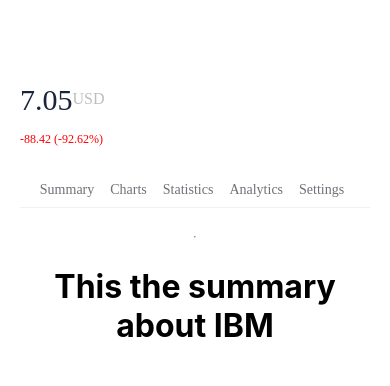
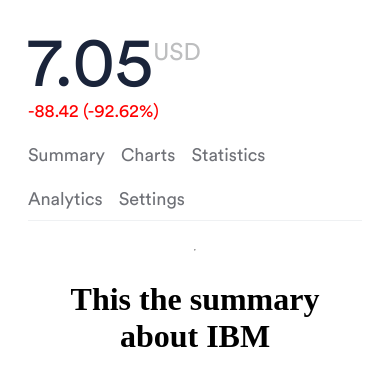
Before and after one commit to upendra0827/Stock-Market-Chart, a React (Create React App) app: page / in a window 390 px wide. Shown: the top 386 px of the page. Built offline with nearby package versions, Linux system fonts and the light colour scheme.

Commit message:
modified css

```diff
--- a/src/App.css
+++ b/src/App.css
@@ -3,12 +3,13 @@
   display: flex;
   flex-direction: column;
   align-items: center;
+  padding: 60px;
 }
 
 .charts__container {
-  margin-top: 100px;
+  /* margin-top: 100px; */
   width: 100%;
-  max-width: 1000px;
+  /* max-width: 1000px; */
   display: flex;
   flex-direction: column;
   padding: 0 20px;
@@ -24,21 +25,28 @@
 }
 
 .current-price {
-  font-family: Circular Std;
   font-size: 70px;
-  font-weight: 400;
-  line-height: 88.56px;
+  /* font-weight: 400; */
+  line-height: 72px;
   text-align: left;
   color: #1A243A;
+  font-family: Circular Std;
 }
 
 .currency {
-  font-family: Circular Std;
   font-size: 24px;
   font-weight: 400;
+  line-height: 30.36px;
   text-align: left;
+  text-underline-position: from-font;
+  text-decoration-skip-ink: none;
+  font-family: Circular Std;
+  /* font-family: Circular Std;
+  font-size: 24px;
+  font-weight: 400;
+  text-align: left; */
   color: #BDBEBF;
-  padding-top: 20px;
+  padding-top: 10px;
 }
 
 .percentage-change {
@@ -55,7 +63,7 @@
 }
 
 .positive {
-  color: green;
+  color: #67BF6B;
 }
 
 .charts__container__sections {
@@ -82,7 +90,8 @@
 }
 
 .active-section {
-  border-bottom: 4px solid #4B40EE !important;
+  border-bottom: 3px solid #4B40EE !important;
+  color: #1A243A !important;
 }
 
 .charts__container__intervals {
@@ -125,13 +134,13 @@
 
 .chart {
   width: 100%;
-  max-width: 1000px;
+  /* max-width: 1000px; */
   margin: 0 auto;
 }
 
 .fullscreen-chart {
-  width: 1200px !important;
-  height: 700px !important;
+  /* width: 1200px !important; */
+  height: 100% !important;
 }
 
 .statistics {
@@ -144,7 +153,7 @@
   color: white;
 }
 
-@media (max-width: 768px) {
+/* @media (max-width: 768px) {
   .App {
     padding: 20px;
   }
@@ -205,7 +214,7 @@
     font-size: 12px;
     padding: 8px;
   }
-}
+} */
 
 .chart-chart__container {
   display: flex;
@@ -220,7 +229,11 @@
 }
 
 @media (max-width: 480px) {
-  .current-price {
+
+  .App {
+    padding: 20px;
+  }
+  /* .current-price {
     font-size: 30px;
     line-height: 40px;
   }
@@ -233,7 +246,7 @@
   .percentage-change {
     font-size: 12px;
     line-height: 18px;
-  }
+  } */
 
   .charts__container__sections {
     flex-direction: row;
@@ -241,10 +254,10 @@
     gap: 10px;
   }
 
-  .charts__container__sections>button {
+  /* .charts__container__sections>button {
     font-size: 14px;
     padding-bottom: 5px;
-  }
+  } */
 
   .charts__container__intervals {
     flex-direction: column;
@@ -256,7 +269,7 @@
     display: none;
   }
 
-  .charts__container__intervals button {
+  /* .charts__container__intervals button {
     width: 40px;
     height: 28px;
     font-size: 14px;
@@ -265,12 +278,12 @@
   .arrow_box {
     font-size: 10px;
     padding: 5px;
-  }
+  } */
 }
 
 
 .fullscreen {
-  width: 900px;
+  /* width: 900px; */
   display: flex;
   justify-content: center;
   align-items: center;
--- a/src/components/LineChart/LineChart.js
+++ b/src/components/LineChart/LineChart.js
@@ -27,6 +27,7 @@
         { value: '3d', isSelected: true },
         { value: '1w', isSelected: false },
         { value: '1m', isSelected: false },
+        { value: '6m', isSelected: false },
         { value: '1y', isSelected: false },
         { value: 'max', isSelected: true },
     ];
@@ -132,7 +133,7 @@
         return () => {
             chart.remove();
         };
-    // eslint-disable-next-line react-hooks/exhaustive-deps
+        // eslint-disable-next-line react-hooks/exhaustive-deps
     }, [stockData]);
 
     const handleFullScreen = () => {
--- a/src/components/LineChart/index.js
+++ b/src/components/LineChart/index.js
@@ -39,7 +39,7 @@
 
     return (
         <div className="charts__container">
-            {loading && <div style={{ height: '111px', display: 'flex' }}>
+            {loading && <div style={{ height: '94px', display: 'flex' }}>
                 <img src={Loading2Icon} alt="Loading..." width="100" height="100" />
             </div>}
             {!loading &&
@@ -49,7 +49,7 @@
                         <div className="currency">USD</div>
                     </div>
                     <div className={`percentage-change ${Number(changeOfPriceInPercentage) < 0 ? 'negative' : 'positive'}`}>
-                        {`${(latestValue - oldValue).toFixed(2)} (${changeOfPriceInPercentage.toFixed(2)}%)`}
+                        {`${Number(changeOfPriceInPercentage) >= 0 ? '+' : ''} ${(latestValue - oldValue).toFixed(2)} (${changeOfPriceInPercentage.toFixed(2)}%)`}
                     </div>
                 </header>
             }
--- a/src/index.css
+++ b/src/index.css
@@ -1,13 +1,15 @@
-body {
-  margin: 0;
-  font-family: -apple-system, BlinkMacSystemFont, 'Segoe UI', 'Roboto', 'Oxygen',
-    'Ubuntu', 'Cantarell', 'Fira Sans', 'Droid Sans', 'Helvetica Neue',
-    sans-serif;
-  -webkit-font-smoothing: antialiased;
-  -moz-osx-font-smoothing: grayscale;
+@font-face {
+  font-family: 'Circular Std';
+  src: url('./fonts/CircularStd-Book.woff') format('woff'),
+    url('./fonts/CircularStd-Book.woff') format('woff');
+  /* font-weight: 400; */
+  font-style: normal;
 }
 
-code {
-  font-family: source-code-pro, Menlo, Monaco, Consolas, 'Courier New',
-    monospace;
+@font-face {
+  font-family: 'Circular Std';
+  src: url('./fonts/CircularStd-Book.woff') format('woff'),
+    url('./fonts/CircularStd-Book.woff') format('woff');
+  /* font-weight: 400; */
+  font-style: normal;
 }
```
Also changed, not shown: src/fonts/CircularStd-Book.woff (added).
